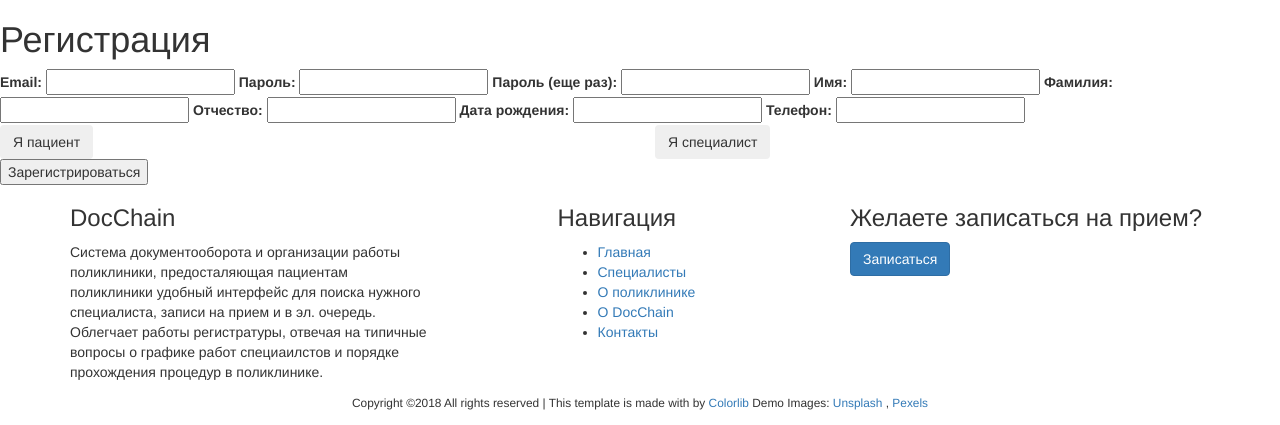
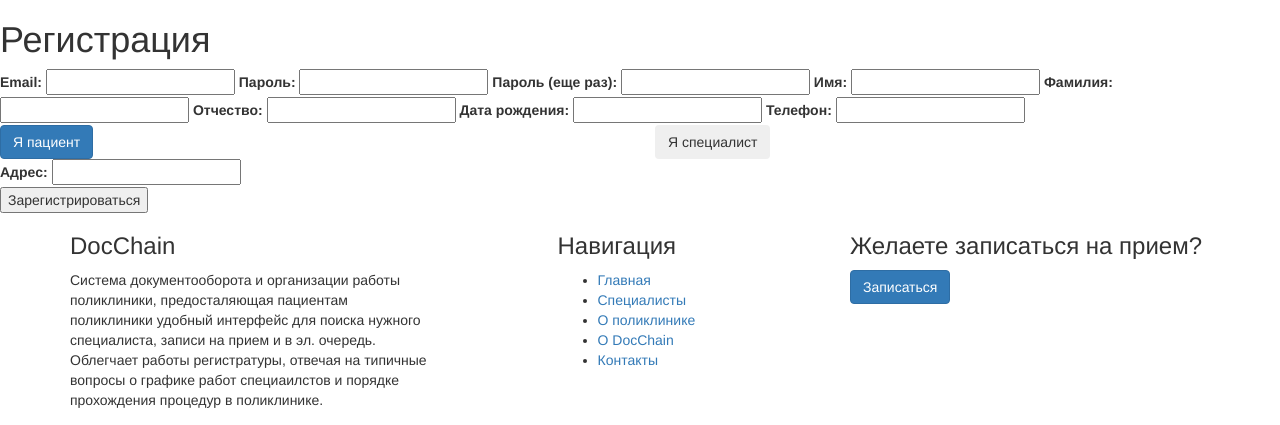
Before and after one commit to shebetov/docchain, a Django app: page /registration/ in a window 1280 px wide. Shown: the part 230-655 px from the top of the page. Run offline with Django 3.2, Linux system fonts and the light colour scheme; data that the repository does not hold is empty; some libraries are stand-ins or nearby versions.

Commit message:
Registration is readygit add .!

```diff
--- a/docchain_project/urls.py
+++ b/docchain_project/urls.py
@@ -17,10 +17,13 @@
 from django.urls import path
 import main_site.views as main_site_views
 import doctors.views as doctors_views
+from django.contrib.auth.views import logout
+
 
 urlpatterns = [
     path('admin/', admin.site.urls),
     path('login/', main_site_views.login),
+    path('profile/logout/', logout, {'next_page': '/'}),
     path('registration/', main_site_views.registration),
     path('doctors/', doctors_views.doctors),
     path('appointment/', doctors_views.appointment),
--- a/main_site/forms.py
+++ b/main_site/forms.py
@@ -15,6 +15,8 @@
     phone = forms.RegexField(label='Телефон', regex=r'^\+?1?\d{9,15}$')
 
 class LoginForm(forms.ModelForm):
+    password = forms.CharField(widget=forms.PasswordInput(), label='Пароль')
+
     class Meta:
         model = User
         fields = ('email', 'password')
--- a/main_site/views.py
+++ b/main_site/views.py
@@ -1,6 +1,8 @@
 from django.shortcuts import render, redirect
 from django.contrib.auth.models import User
-from django.contrib.auth import authenticate, login
+from django.contrib.auth import authenticate
+from django.contrib.auth import login as auth_login
+from django.core.exceptions import ObjectDoesNotExist
 from .forms import BaseForm, LoginForm
 from patients.forms import PatientForm
 from patients.models import Patient
@@ -15,10 +17,19 @@
     if request.POST:
         form = LoginForm(request.POST)
         if form.is_valid():
-            user = authenticate(request, email=form.cleaned_data['email'], password=form.cleaned_data['email'])
-            if user is not None:
-                login(request, user)
-                redirect('/')
+            try:
+                user = User.objects.get(email=form.cleaned_data['email'])
+            except ObjectDoesNotExist:
+                form.add_error('email', 'Пользователь с таким email не найден')
+                user = None
+
+            if user is None:
+                pass
+            elif user.password != form.cleaned_data['password']:
+                form.add_error('password', 'Неверный пароль')
+            else:
+                auth_login(request, user)
+                return redirect('/')
     else:
         form = LoginForm()
 
--- a/templates/main_site/login.html
+++ b/templates/main_site/login.html
@@ -6,7 +6,7 @@
     <div class="register-wrap animate-box">
         <form id="registration-form" class="form" method="post" action="." >{% csrf_token %}
             <div class="registration-form__wrap">
-                <fieldset id="registration-inputs">
+                <fieldset class="registration-inputs">
                     <h1>Авторизация</h1>
                     {{ form.email.label_tag }}
                     {{ form.email }}
@@ -18,7 +18,7 @@
                 </fieldset>
             </div>
             <div class="registration-actions__wrap">
-                <fieldset id="registration-actions">
+                <fieldset class="registration-actions">
                     <input type="submit" id="register" value="ВОЙТИ">
                 </fieldset>
             </div>
--- a/templates/main_site/registration.html
+++ b/templates/main_site/registration.html
@@ -44,14 +44,14 @@
             <div class="registration-form__wrap">
               <div class="row">
                 <div class="col-12 col-sm-6">
-                    <button class="btn btn-secondary btn-req-patient" type="button" onclick="change_reg_type('patient');">Я пациент</button>
+                    <button class="btn btn-primary btn-req-patient" type="button" onclick="change_reg_type('patient');">Я пациент</button>
                 </div>
                 <div class="col-12 col-sm-6">
                     <button class="btn btn-secondary btn-req-doctor" type="button" onclick="change_reg_type('doctor');">Я специалист</button>
                 </div>
               </div>
             </div>
-            <div class="registration-form__wrap patient-registration" style="display:none;">
+            <div class="registration-form__wrap patient-registration">
                 <fieldset class="registration-inputs">
                     {{ patient_form.address.label_tag }}
                     {{ patient_form.address }}
```
